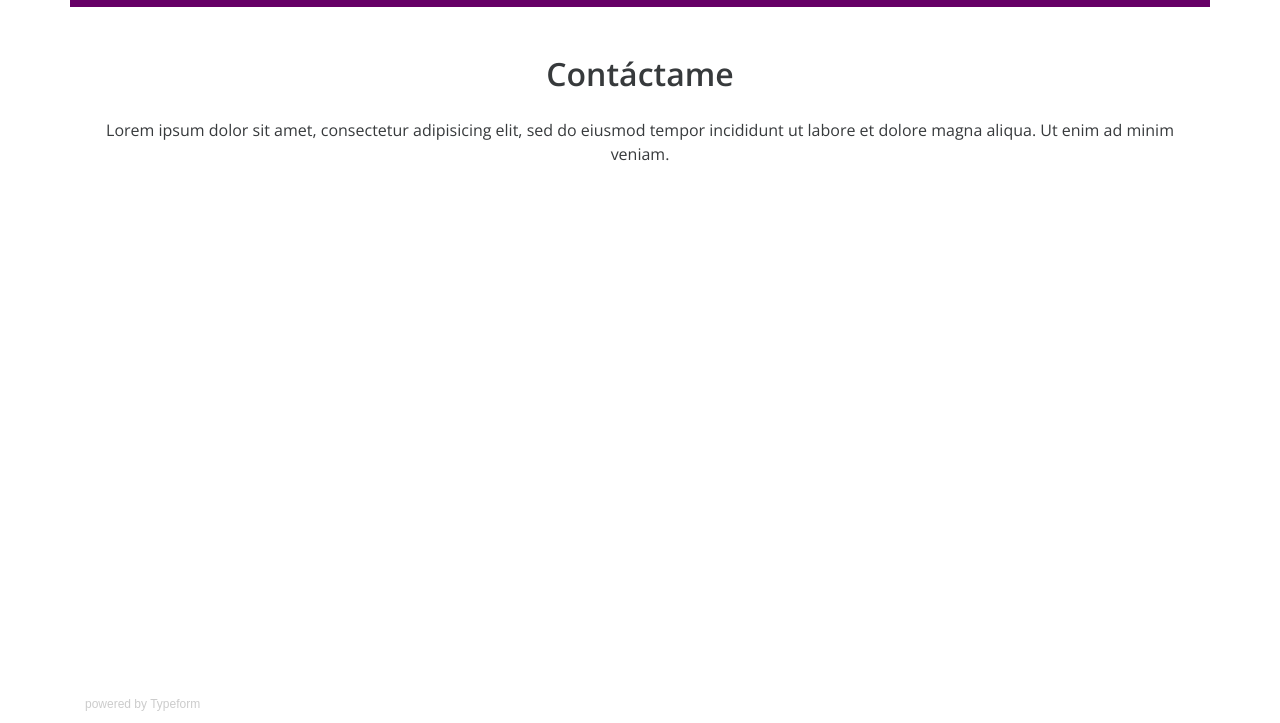
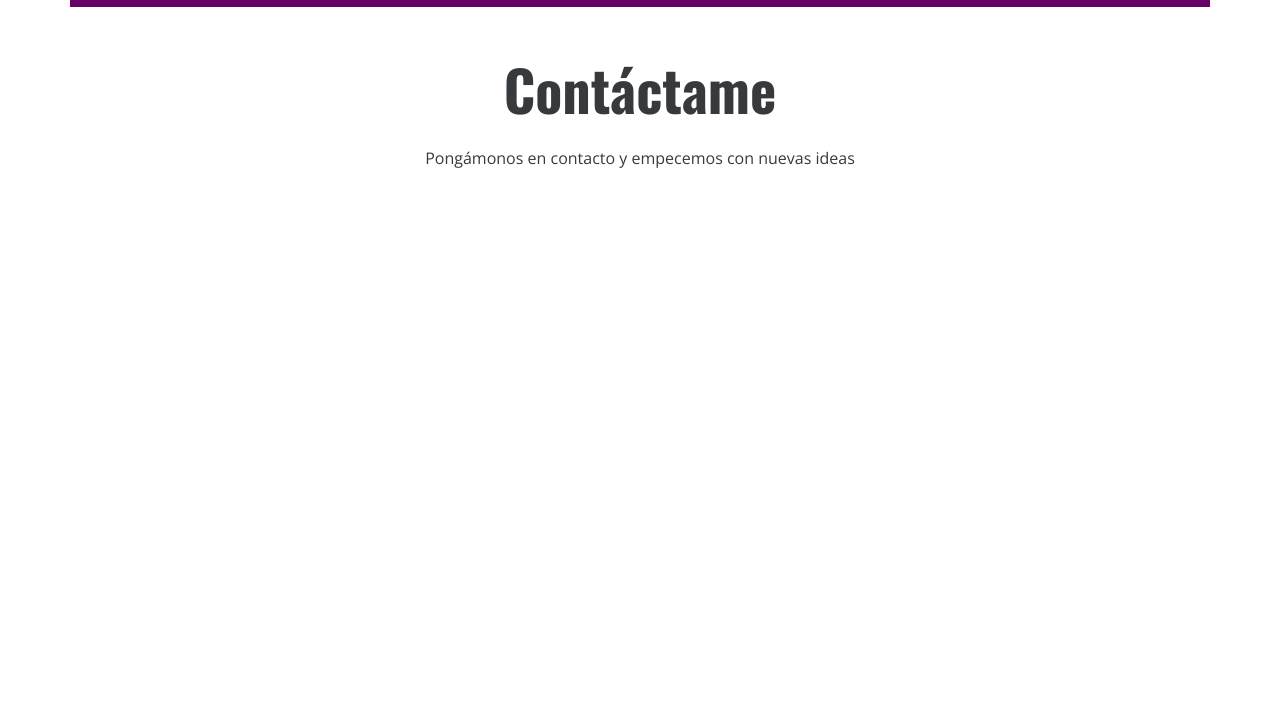
Before and after one commit to cjsolanos/G23_Final, a plain HTML site: page index.html in a window 1280 px wide. Shown: the part 2977-3700 px from the top of the page. Drawn offline with nearby package versions, Linux system fonts and the light colour scheme; a script that the page names is missing.

Commit message:
added new typeform

```diff
--- a/assets/css/style.css
+++ b/assets/css/style.css
@@ -121,6 +121,10 @@ article {
   padding: 10px;
 }
 
+#Contacto h2 {
+  font-family: 'Oswald', bold;
+}
+
 footer {
 
     font-family: 'Oswald', bold;
--- a/index.html
+++ b/index.html
@@ -181,9 +181,9 @@
 
             <section id="Contacto" class="container my-5">
 
-              <h2 class="display-5 font-weight-bold text-center my-4">Contáctame</h2>
-              <p class="text-center my-4">Lorem ipsum dolor sit amet, consectetur adipisicing elit, sed do eiusmod tempor incididunt ut labore et dolore magna aliqua. Ut enim ad minim veniam.</p>
-              <div class="typeform-widget" data-url="https://franibe.typeform.com/to/AYVtoJ" style="width: 100%; height: 500px;"></div> <script> (function() { var qs,js,q,s,d=document, gi=d.getElementById, ce=d.createElement, gt=d.getElementsByTagName, id="typef_orm", b="https://embed.typeform.com/"; if(!gi.call(d,id)) { js=ce.call(d,"script"); js.id=id; js.src=b+"embed.js"; q=gt.call(d,"script")[0]; q.parentNode.insertBefore(js,q) } })() </script> <div style="font-family: Sans-Serif;font-size: 12px;color: #999;opacity: 0.5; padding-top: 5px;"> powered by <a href="https://admin.typeform.com/signup?utm_campaign=AYVtoJ&utm_source=typeform.com-13260463-Basic&utm_medium=typeform&utm_content=typeform-embedded-poweredbytypeform&utm_term=EN" style="color: #999" target="_blank">Typeform</a> </div>
+              <h2 class="display-4 font-weight-bold text-center my-4">Contáctame</h2>
+              <p class="text-center my-4">Pongámonos en contacto y empecemos con nuevas ideas</p>
+              <div class="typeform-widget" data-url="https://carlossolano729178.typeform.com/to/zHKQXt" style="width: 100%; height: 500px;"></div> <script> (function() { var qs,js,q,s,d=document, gi=d.getElementById, ce=d.createElement, gt=d.getElementsByTagName, id="typef_orm", b="https://embed.typeform.com/"; if(!gi.call(d,id)) { js=ce.call(d,"script"); js.id=id; js.src=b+"embed.js"; q=gt.call(d,"script")[0]; q.parentNode.insertBefore(js,q) } })() </script> <div style="font-family: Sans-Serif;font-size: 12px;color: #000;opacity: 0.5; padding-top: 5px;"></div>
             </section>
 
     <footer class="row align-items-center justify-content-center">
```
